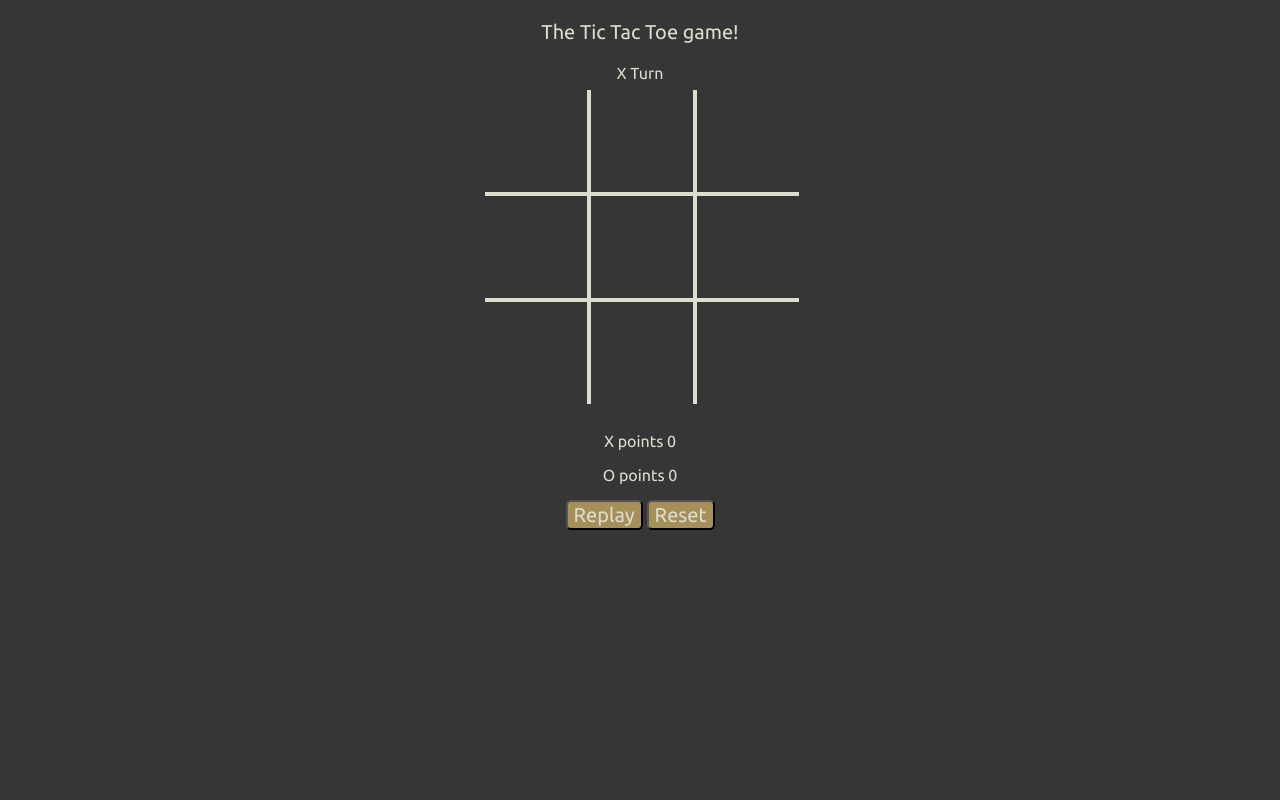
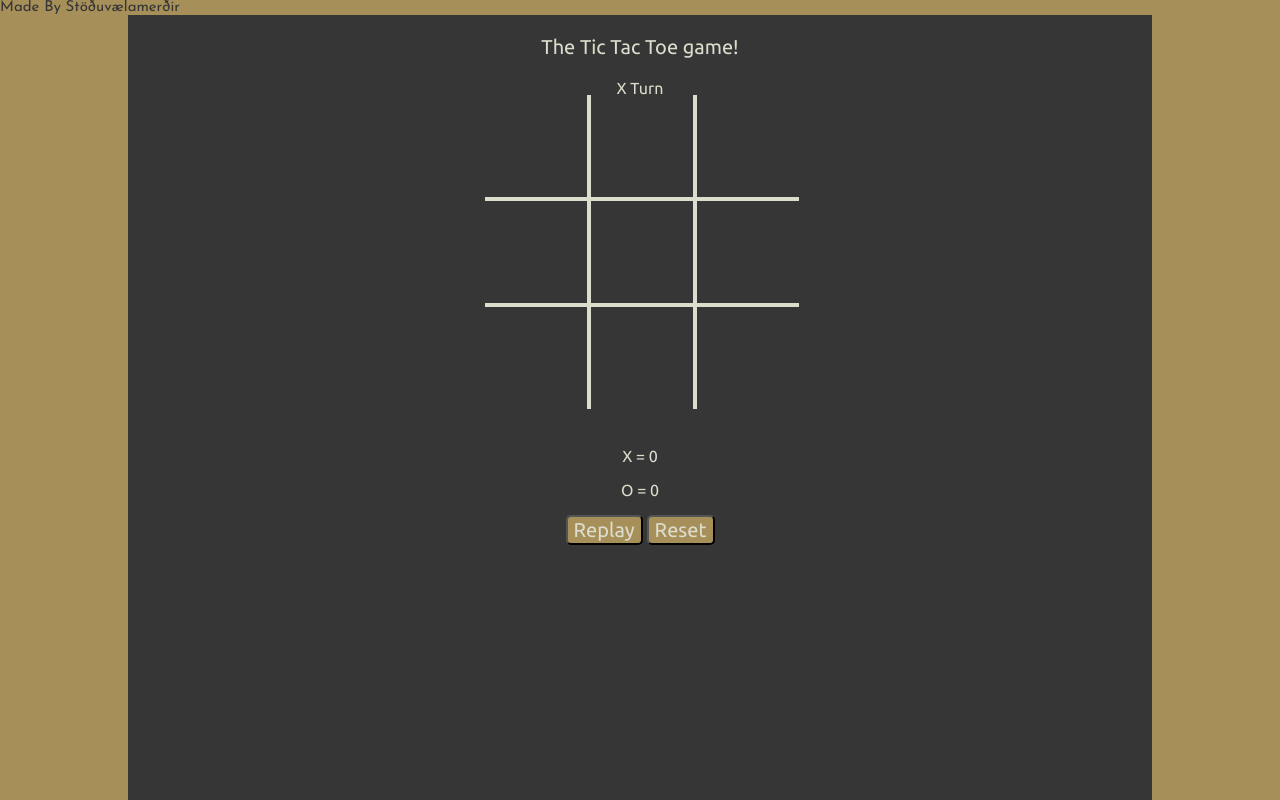
Before and after one commit to Stoduvaelamerdir/TicTacToe, a website built with webpack: page src/client/index.html in a window 1280 px wide. Built offline with nearby package versions, Linux system fonts and the light colour scheme; no server answers.

Commit message:
New look and signature

```diff
--- a/src/client/index.html
+++ b/src/client/index.html
@@ -5,10 +5,11 @@
 <head>
 	<meta charset="UTF-8">
 	<title>Tic Tac Toe</title>
-	<link href="https://fonts.googleapis.com/css?family=Ubuntu" rel="stylesheet">
+	<link href="https://fonts.googleapis.com/css?family=Josefin+Sans|Ubuntu" rel="stylesheet">
 	<style>
 		body {
-			background-color: #363636
+			align-content: center;
+			background-color: #A68F59
 		}
 
 		button {
@@ -17,6 +18,32 @@
 			font-size: 20px;
 			border-radius: 5px;
 			font-family: 'Ubuntu', sans-serif;
+		}
+
+		a {
+			color: inherit;
+			text-decoration: inherit;
+		}
+
+		.page {
+			position: fixed;
+			top: 15px;
+
+			left: 10%;
+			right: 10%;
+
+			width: 80%;
+			height: 100%;
+			background: #363636;
+		}
+
+		.signature {
+			font-family: 'Josefin Sans', sans-serif;
+			color: #363636;
+			position: fixed;
+			top: -15px;
+			left: 0px;
+			font-size: 15px;
 		}
 
 		.title {
@@ -74,7 +101,7 @@
 		}
 
 		table {
-			margin-top: 70px;
+			margin-top: 80px;
 			border-collapse: collapse;
 			position: absolute;
 			margin-left: -155px;
@@ -102,6 +129,7 @@
 </head>
 
 <body>
+	<div class="page">
 		<div class="game">
 			<table>
 				<tr>
@@ -125,21 +153,25 @@
 			<p>The Tic Tac Toe game!</p>
 		</div>
 		<div class="indicator">
-		<p id="turns">X Turn</p>
+			<p>X Turn</p>
 		</div>
 		<div class="score">
-		<p id="xP">X points 0</p>
-		<p id="oP">O points 0</p>
+			<p>X = 0</p>
+			<p>O = 0</p>
 		</div>
 		<div class="endgame">
 			<div class="text">
-			<p id="promter">Draw</p>
+				<p>Draw</p>
 			</div>
 		</div>
 		<div class="buttonCont">
 			<button id="replay">Replay</button>
 			<button id="reset">Reset</button>
 		</div>
+		<div class="signature">
+			<p><a href="https://github.com/Stoduvaelamerdir/TicTacToe">Made By Stöðuvælamerðir</a></p>
+		</div>
+	</div>
 </body>
 
 </html>
```
Lines whose indentation alone changed are shown as unchanged.
